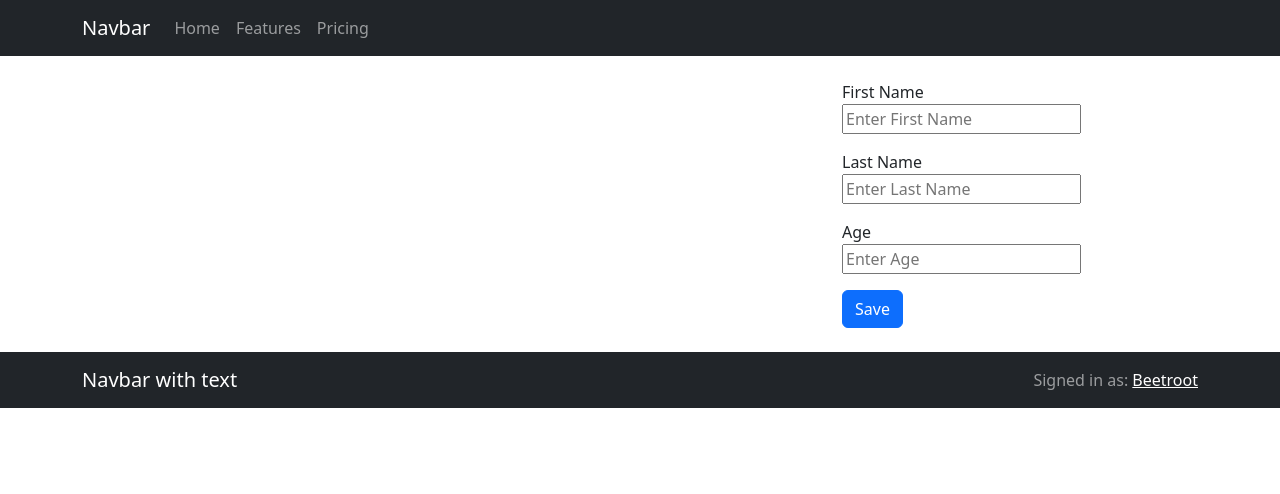
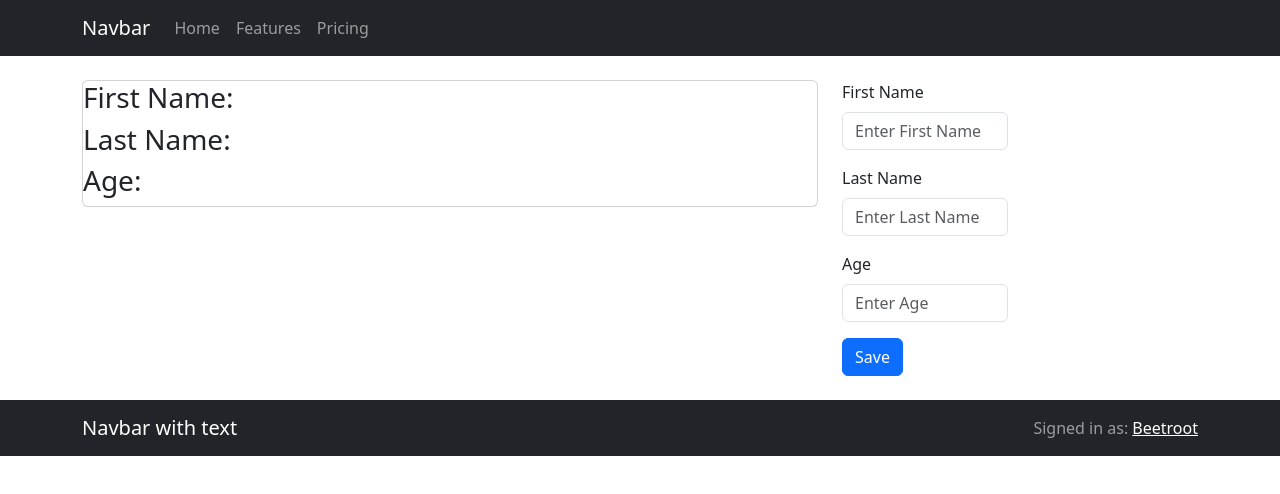
Before and after one commit to KaterinaUkr/Beetroot-progect, a React (Create React App) app in the folder my-app/: page / in a window 1280 px wide. Shown: the top 494 px of the page. Built offline with nearby package versions, Linux system fonts and the light colour scheme.

Commit message:
add form

```diff
--- a/my-app/src/App.jsx
+++ b/my-app/src/App.jsx
@@ -13,6 +13,9 @@ import  { React, useState } from "react";
 import { Col, Row} from 'react-bootstrap';
 import { Main } from './components/Main/Main';
 import { UserForm } from './components/UserForm/UserForm';
+import { UserInfo } from './components/UserInfo/UserInfo';
+import { UserProvider } from './context/user.context';
+
 
 // const data = [
 // {
@@ -106,6 +109,7 @@ function App() {
 
     return (
       <>
+        <UserProvider>
         <Header>
           <div>
             <h1>Brand name</h1>
@@ -118,11 +122,11 @@ function App() {
           <Row>
             <Col sm="8">
               {/* <Blog></Blog> */}
+              <UserInfo></UserInfo>
             </Col>
             <Col md="2">
               {/* <News></News> */}
-            <UserForm></UserForm>
-
+              <UserForm></UserForm>
 
             </Col>
           </Row>
@@ -141,7 +145,8 @@ function App() {
           isShowFooter && <Footer></Footer>
           } */}
 
-        {/* <Footer></Footer> */}
+          {/* <Footer></Footer> */}
+          </UserProvider>
       </>
     );
   }
--- a/my-app/src/components/UserForm/UserForm.jsx
+++ b/my-app/src/components/UserForm/UserForm.jsx
@@ -1,5 +1,6 @@
-import { useState } from "react"
-import { Button } from "react-bootstrap"
+import { useContext, useState } from "react"
+import { Button, Form } from "react-bootstrap"
+import { UserContext } from "../../context/user.context";
 
 const defaultFormValue = {
 	firstName: '',
@@ -9,6 +10,7 @@ const defaultFormValue = {
 
 export const UserForm = () => {
 	const [formValue, setFormValue] = useState(defaultFormValue);
+	const { setUser } = useContext(UserContext);
 
 	const inputChangeHandler = (value, formControlName) => {
 		setFormValue((state) => ({ ...state, [formControlName]: value }));
@@ -16,14 +18,20 @@ export const UserForm = () => {
 	};
 
 	const submitHandler = () => {
-		console.log(formValue);
+		setUser(formValue);
 		setFormValue(defaultFormValue);
 	}
 
 	return (
 
-	<form onSubmit={submitHandler}>
-		<div className="mb-3">
+		<Form onSubmit={submitHandler}>
+
+			<Form.Group className="mb-3" >
+        <Form.Label>First Name</Form.Label>
+        <Form.Control type="text" placeholder="Enter First Name" onChange={({ target: { value } }) => inputChangeHandler(value, 'firstName')} value={formValue.firstName}/>
+			</Form.Group>
+
+		{/* <div className="mb-3">
 			<label>First Name
 				<input
 					onChange={({ target: { value } }) => inputChangeHandler(value, 'firstName')}
@@ -31,28 +39,21 @@ export const UserForm = () => {
 					type="text"
 					placeholder="Enter First Name" />
 			</label>
-		</div>
-		<div className="mb-3">
-			<label>Last Name
-				<input
-					type="text"
-					placeholder="Enter Last Name"
-					value={formValue.lastName}
-					onChange={({ target: { value } }) => inputChangeHandler(value, 'lastName')} />
-			</label>
-		</div>
-		<div className="mb-3">
-			<label>Age
-				<input
-					type="number"
-					placeholder="Enter Age"
-					value={formValue.age}
-					onChange={({ target: { value } }) => inputChangeHandler(Number(value), 'age')} />
-			</label>
-		</div>
+		</div> */}
+
+			<Form.Group className="mb-3" >
+        <Form.Label>Last Name</Form.Label>
+        <Form.Control type="text" placeholder="Enter Last Name" onChange={({ target: { value } }) => inputChangeHandler(value, 'lastName')} value={formValue.lastName}/>
+			</Form.Group>
+
+			<Form.Group className="mb-3" >
+        <Form.Label>Age</Form.Label>
+        <Form.Control type="number" placeholder="Enter Age" onChange={({ target: { value } }) => inputChangeHandler(value, 'age')} value={formValue.age}/>
+			</Form.Group>
+
 		<Button type="submit" >Save</Button>
 
-	</form>
+	</Form>
 	);
 
 };
--- /dev/null
+++ b/my-app/src/components/UserInfo/UserInfo.jsx
@@ -0,0 +1,13 @@
+import { Card } from "react-bootstrap"
+import { UserContext } from "../../context/user.context"
+import { useContext } from "react"
+
+export const UserInfo = () => {
+	const {user} = useContext(UserContext);
+
+	return <Card>
+		<h3>First Name: {user.firstName}</h3>
+		<h3>Last Name: {user.lastName}</h3>
+		<h3>Age: {user.age}</h3>
+	</Card>
+}
--- /dev/null
+++ b/my-app/src/context/user.context.jsx
@@ -0,0 +1,17 @@
+import { createContext, useState } from "react";
+
+
+const defaultContext = {
+	firstName: '',
+	lastName: '',
+	age: '',
+}
+
+export const UserContext = createContext(defaultContext);
+
+export const UserProvider = ({ children }) => {
+	const [user, setUser] = useState(defaultContext);
+	const value = { user, setUser };
+
+	return <UserContext.Provider value={value}>{ children }</UserContext.Provider>
+}
```
